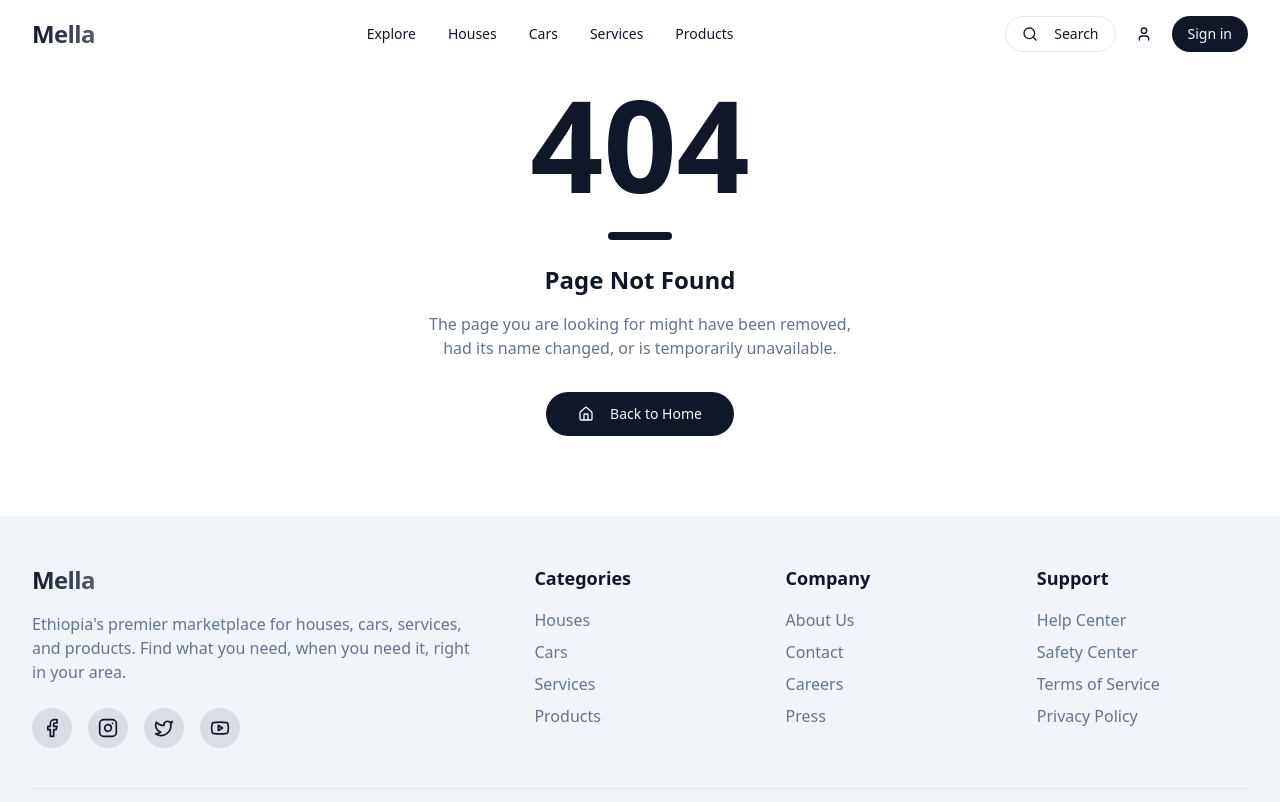
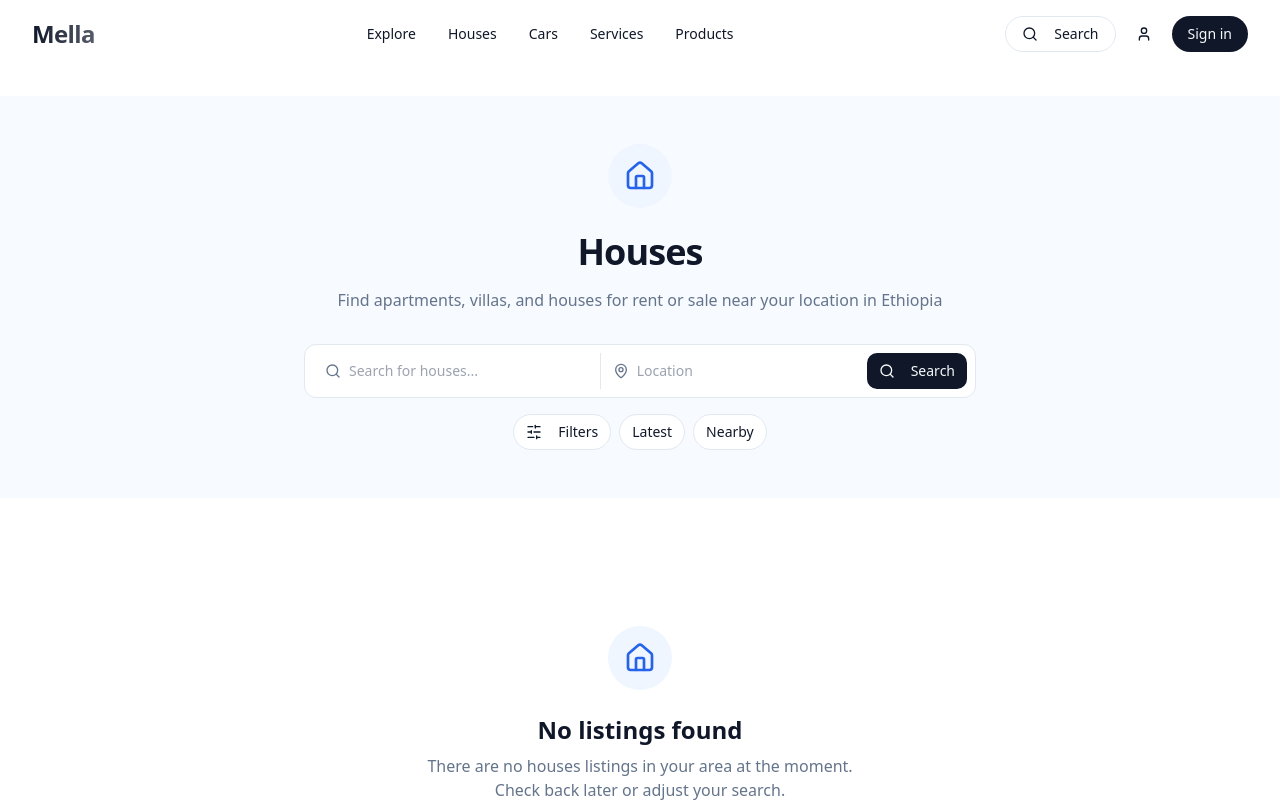
Before and after one commit to nahuu1/mella-marketplace, a React (Vite) app: page /houses in a window 1280 px wide. Shown: the top 802 px of the page. Built offline with nearby package versions, Linux system fonts and the light colour scheme.

Commit message:
Add default pages
Adds default pages for Houses, Cars, Services, and Products navigation menu items.

```diff
--- a/src/App.tsx
+++ b/src/App.tsx
@@ -6,6 +6,10 @@ import { QueryClient, QueryClientProvider } from "@tanstack/react-query";
 import { BrowserRouter, Routes, Route } from "react-router-dom";
 import Index from "./pages/Index";
 import NotFound from "./pages/NotFound";
+import Houses from "./pages/Houses";
+import Cars from "./pages/Cars";
+import Services from "./pages/Services";
+import Products from "./pages/Products";
 
 const queryClient = new QueryClient();
 
@@ -17,10 +21,10 @@ const App = () => (
       <BrowserRouter>
         <Routes>
           <Route path="/" element={<Index />} />
-          <Route path="/houses" element={<NotFound />} />
-          <Route path="/cars" element={<NotFound />} />
-          <Route path="/services" element={<NotFound />} />
-          <Route path="/products" element={<NotFound />} />
+          <Route path="/houses" element={<Houses />} />
+          <Route path="/cars" element={<Cars />} />
+          <Route path="/services" element={<Services />} />
+          <Route path="/products" element={<Products />} />
           <Route path="/explore" element={<NotFound />} />
           <Route path="/about" element={<NotFound />} />
           <Route path="/contact" element={<NotFound />} />
--- /dev/null
+++ b/src/components/site/category-page.tsx
@@ -0,0 +1,107 @@
+
+import { SiteHeader } from "@/components/site/header";
+import { Footer } from "@/components/site/footer";
+import { cn } from "@/lib/utils";
+import { Button } from "@/components/ui/button";
+import { Search, SlidersHorizontal, MapPin } from "lucide-react";
+
+interface CategoryPageProps {
+  title: string;
+  description: string;
+  color: string;
+  borderColor: string;
+  bgColor: string;
+  icon: React.ReactNode;
+  emptyState?: boolean;
+}
+
+export function CategoryPage({
+  title,
+  description,
+  color,
+  borderColor,
+  bgColor,
+  icon,
+  emptyState = true,
+}: CategoryPageProps) {
+  return (
+    <div className="min-h-screen flex flex-col">
+      <SiteHeader />
+      <main className="flex-1 pt-24">
+        {/* Hero section */}
+        <section className={cn("py-12 px-4", bgColor)}>
+          <div className="max-w-7xl mx-auto">
+            <div className="flex flex-col items-center text-center">
+              <div className={cn("w-16 h-16 rounded-full flex items-center justify-center mb-6", color)}>
+                {icon}
+              </div>
+              <h1 className="text-4xl font-bold tracking-tight mb-4">{title}</h1>
+              <p className="text-muted-foreground max-w-2xl mx-auto mb-8">
+                {description}
+              </p>
+              <div className="w-full max-w-2xl flex flex-col md:flex-row gap-4 items-center bg-background rounded-lg p-2 border">
+                <div className="flex-1 flex items-center gap-2 px-3 py-2 w-full">
+                  <Search className="h-4 w-4 text-muted-foreground" />
+                  <input
+                    type="text"
+                    placeholder={`Search for ${title.toLowerCase()}...`}
+                    className="flex-1 bg-transparent border-none outline-none text-sm"
+                  />
+                </div>
+                <div className="flex items-center gap-2 px-3 py-2 border-l w-full md:w-auto">
+                  <MapPin className="h-4 w-4 text-muted-foreground" />
+                  <input
+                    type="text"
+                    placeholder="Location"
+                    className="flex-1 bg-transparent border-none outline-none text-sm"
+                  />
+                </div>
+                <Button size="sm" className="w-full md:w-auto">
+                  <Search className="h-4 w-4 mr-2" />
+                  Search
+                </Button>
+              </div>
+              <div className="flex items-center gap-2 mt-4">
+                <Button variant="outline" size="sm" className="rounded-full">
+                  <SlidersHorizontal className="h-3 w-3 mr-2" />
+                  Filters
+                </Button>
+                <Button variant="outline" size="sm" className="rounded-full">
+                  Latest
+                </Button>
+                <Button variant="outline" size="sm" className="rounded-full">
+                  Nearby
+                </Button>
+              </div>
+            </div>
+          </div>
+        </section>
+
+        {/* Listings section */}
+        <section className="py-16 px-4">
+          <div className="max-w-7xl mx-auto">
+            {emptyState ? (
+              <div className="text-center py-16">
+                <div className={cn("w-16 h-16 mx-auto rounded-full flex items-center justify-center mb-6", color)}>
+                  {icon}
+                </div>
+                <h2 className="text-2xl font-semibold mb-2">No listings found</h2>
+                <p className="text-muted-foreground mb-8 max-w-md mx-auto">
+                  There are no {title.toLowerCase()} listings in your area at the moment. Check back later or adjust your search.
+                </p>
+                <Button>
+                  Create a listing
+                </Button>
+              </div>
+            ) : (
+              <div className="grid grid-cols-1 md:grid-cols-2 lg:grid-cols-3 gap-6">
+                {/* Listing cards would go here */}
+              </div>
+            )}
+          </div>
+        </section>
+      </main>
+      <Footer />
+    </div>
+  );
+}
--- /dev/null
+++ b/src/pages/Cars.tsx
@@ -0,0 +1,18 @@
+
+import { CategoryPage } from "@/components/site/category-page";
+import { Car } from "lucide-react";
+
+const Cars = () => {
+  return (
+    <CategoryPage
+      title="Cars"
+      description="Rent or buy cars, SUVs, and other vehicles available in your area"
+      color="bg-green-50 text-green-600"
+      borderColor="border-green-100"
+      bgColor="bg-green-50/50"
+      icon={<Car className="h-8 w-8" />}
+    />
+  );
+};
+
+export default Cars;
--- /dev/null
+++ b/src/pages/Houses.tsx
@@ -0,0 +1,18 @@
+
+import { CategoryPage } from "@/components/site/category-page";
+import { Home } from "lucide-react";
+
+const Houses = () => {
+  return (
+    <CategoryPage
+      title="Houses"
+      description="Find apartments, villas, and houses for rent or sale near your location in Ethiopia"
+      color="bg-blue-50 text-blue-600"
+      borderColor="border-blue-100"
+      bgColor="bg-blue-50/50"
+      icon={<Home className="h-8 w-8" />}
+    />
+  );
+};
+
+export default Houses;
--- /dev/null
+++ b/src/pages/Products.tsx
@@ -0,0 +1,18 @@
+
+import { CategoryPage } from "@/components/site/category-page";
+import { ShoppingBag } from "lucide-react";
+
+const Products = () => {
+  return (
+    <CategoryPage
+      title="Products"
+      description="Shop for local and imported products from sellers in your area"
+      color="bg-purple-50 text-purple-600"
+      borderColor="border-purple-100"
+      bgColor="bg-purple-50/50"
+      icon={<ShoppingBag className="h-8 w-8" />}
+    />
+  );
+};
+
+export default Products;
--- /dev/null
+++ b/src/pages/Services.tsx
@@ -0,0 +1,18 @@
+
+import { CategoryPage } from "@/components/site/category-page";
+import { Briefcase } from "lucide-react";
+
+const Services = () => {
+  return (
+    <CategoryPage
+      title="Services"
+      description="Book professionals for various services including plumbing, electrical work, cleaning, and more"
+      color="bg-amber-50 text-amber-600"
+      borderColor="border-amber-100"
+      bgColor="bg-amber-50/50"
+      icon={<Briefcase className="h-8 w-8" />}
+    />
+  );
+};
+
+export default Services;
```
